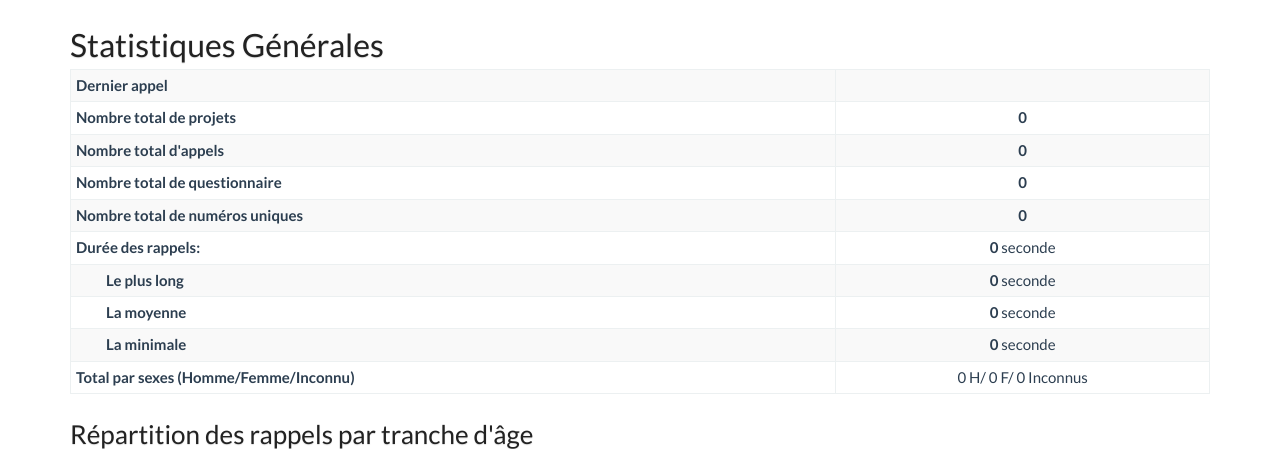
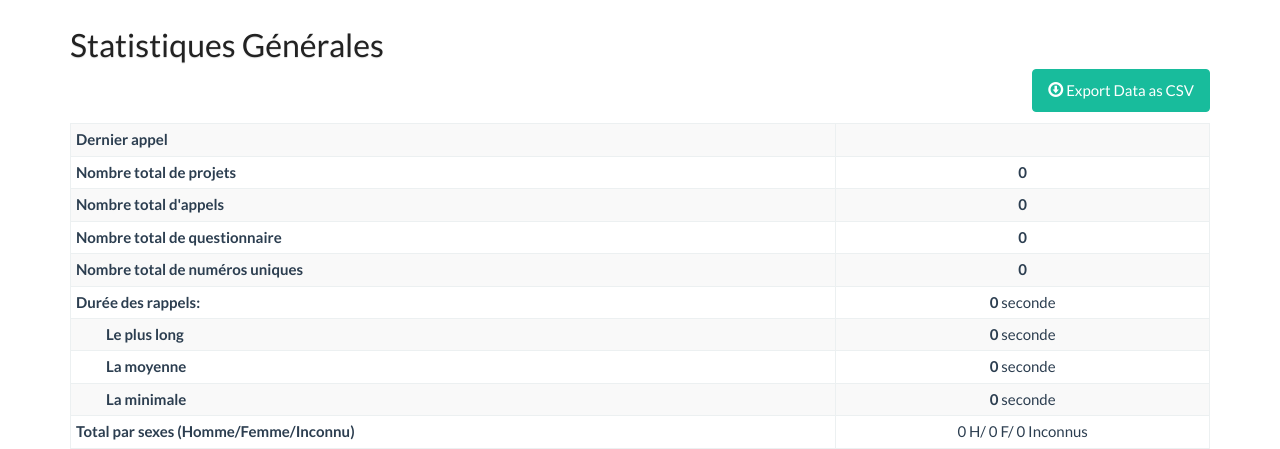
Before and after one commit to yeleman/douentza, a Django app: page /statistics/ in a window 1280 px wide. Shown: the part 62-511 px from the top of the page. Run offline with Django 3.2, Linux system fonts and the light colour scheme; the visitor is signed in with stand-in values (Sample User, id 1); data comes from the database, SQL or seed files in the repository; data that the repository does not hold is empty.

Commit message:
Correction du fichier requirements.pip

```diff
--- a/douentza/static/css/douentza.css
+++ b/douentza/static/css/douentza.css
@@ -103,3 +103,8 @@ iframe {
 .table-stats-vertical td {
     text-align: center;
 }
+
+.statistics .export-csv {
+    float: right;
+    margin-bottom: 11px;
+}
--- a/douentza/templates/statistics.html
+++ b/douentza/templates/statistics.html
@@ -3,6 +3,11 @@
 {% block content %}
 
     <h2>Statistiques Générales</h2>
+    <div class="export-csv">
+        <button class="btn btn-success" href="{% url 'export_csv' %}"><span class="glyphicon glyphicon-download"></span>
+            Export Data as CSV
+        </button>
+    </div>
     <table class="table table-condensed table-hover table-bordered table-striped table-stats-vertical">
         <tbody>
             <tr>
--- a/douentza/urls.py
+++ b/douentza/urls.py
@@ -36,6 +36,10 @@ urlpatterns = patterns('',
     url(r'^survey_stats/$', 'douentza.views.surveys.survey_stats', name='survey_stats'),
     url(r'^archives/?$', 'douentza.views.events.archives', name='archives'),
 
+    # export
+    url(r'^export_general_stats_as_csv/?$', 'douentza.views.statistics.export_general_stats_as_csv',
+        name='export_general_stats_as_csv'),
+
     # admin
     url(r'^admin/surveys/?$', 'douentza.views.admin.admin_surveys', name='admin_surveys'),
     url(r'^admin/projects/?$', 'douentza.views.admin.admin_projects', name='admin_projects'),
--- a/douentza/views/statistics.py
+++ b/douentza/views/statistics.py
@@ -129,3 +129,91 @@ def event_response_counts_json(request):
 
     return HttpResponse(json.dumps(get_event_responses_counts()),
                         mimetype='application/json')
+
+
+def export_general_stats_as_csv(request):
+    ''' export the csv file '''
+    import csv
+    from douentza.models import HotlineRequest
+    filename = "export_data.csv"
+    response = HttpResponse(content_type='text/csv')
+    response['Content-Disposition'] = 'attachment; filename={filename}'.format(filename=filename)
+
+    def numbering_name(prefix, suffix):
+
+        if isinstance(suffix, list):
+            values = suffix
+        elif isinstance(suffix, int):
+            values = range(1, suffix + 1)
+        else:
+            raise ValueError("la fonction numbering_name n'accepte \
+                              qu'une liste ou un entier comme argument")
+        return ["{prefix}_{suffix}".format(prefix=prefix, suffix=suffix)
+                for suffix in values]
+
+    tags_headers = numbering_name("tag", 15) + ["tags", "nb. tag"]
+    entity_headers = numbering_name('location', ["slug", "id", "type", "nb", "gps",
+                                                 "name", "latitude", "longitude", "parent"])
+    additonal_headers = numbering_name("additional_request", 5) + ["additional_nb_total"]
+    attempt_headers = numbering_name("attempt", 5) + ["attempt_nb_total"]
+
+    headers = ["received_on",
+                "identity",
+                "operator",
+                "age",
+                "sex",
+                "duration",
+                "location",
+                "ethnicity",
+                "event_type",
+                "sms_message",
+                "responded_on",
+                "project",
+                "status"]
+    headers += tags_headers + entity_headers + additonal_headers + attempt_headers
+
+    writer = csv.writer(response)
+    writer.writerow(headers)
+
+    for hotlinerequest in HotlineRequest.objects.all():
+        tags = [tag.slug for tag in hotlinerequest.tags.all()]
+        data = [hotlinerequest.received_on,
+                hotlinerequest.identity,
+                hotlinerequest.operator,
+                hotlinerequest.age,
+                hotlinerequest.sex,
+                hotlinerequest.duration,
+                hotlinerequest.location,
+                hotlinerequest.ethnicity,
+                hotlinerequest.event_type,
+                hotlinerequest.sms_message,
+                hotlinerequest.responded_on,
+                hotlinerequest.project,
+                hotlinerequest.status]
+
+
+        writer.writerow(data)
+    response.close()
+
+    return response
+
+
+def export_survey_as_csv(survey, filename):
+
+    norm_header = lambda label: slugify(label)
+    headers = [norm_header(q['label']) for q in survey.to_dict()['questions']]
+
+    csv_file = open(filename, 'w')
+    csv_writer = csv.DictWriter(csv_file, headers)
+    csv_writer.writeheader()
+
+    for survey_taken in survey.survey_takens.order_by('taken_on'):
+        data = {}
+        for question in survey_taken.survey.questions.order_by('-order', 'id'):
+            data.update({
+                norm_header(question.label): question.survey_taken_data.get(survey_taken=survey_taken).value})
+        csv_writer.writerow(data)
+
+    csv_file.close()
+
+    return filename
```
Also changed, not shown: 1 other file.
